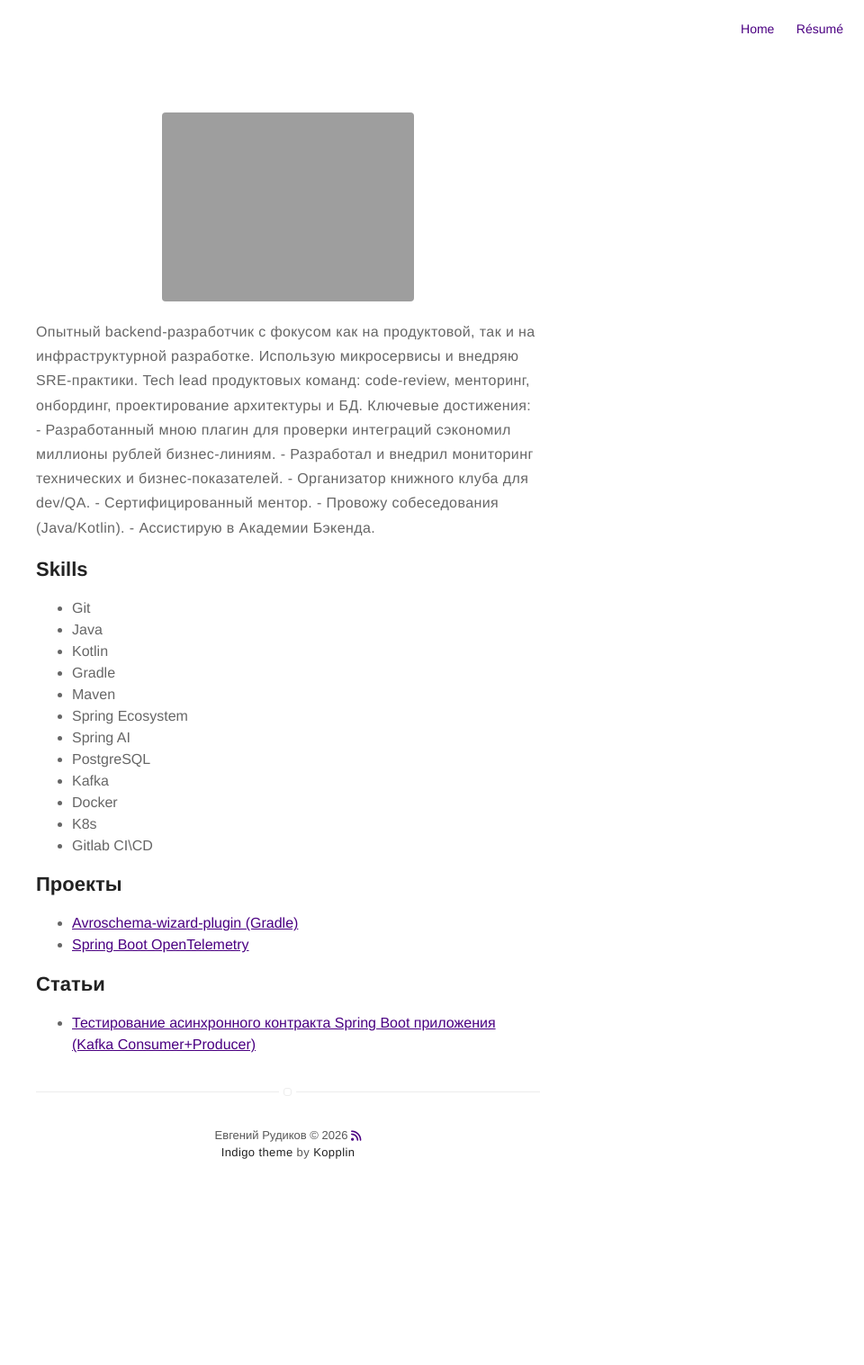
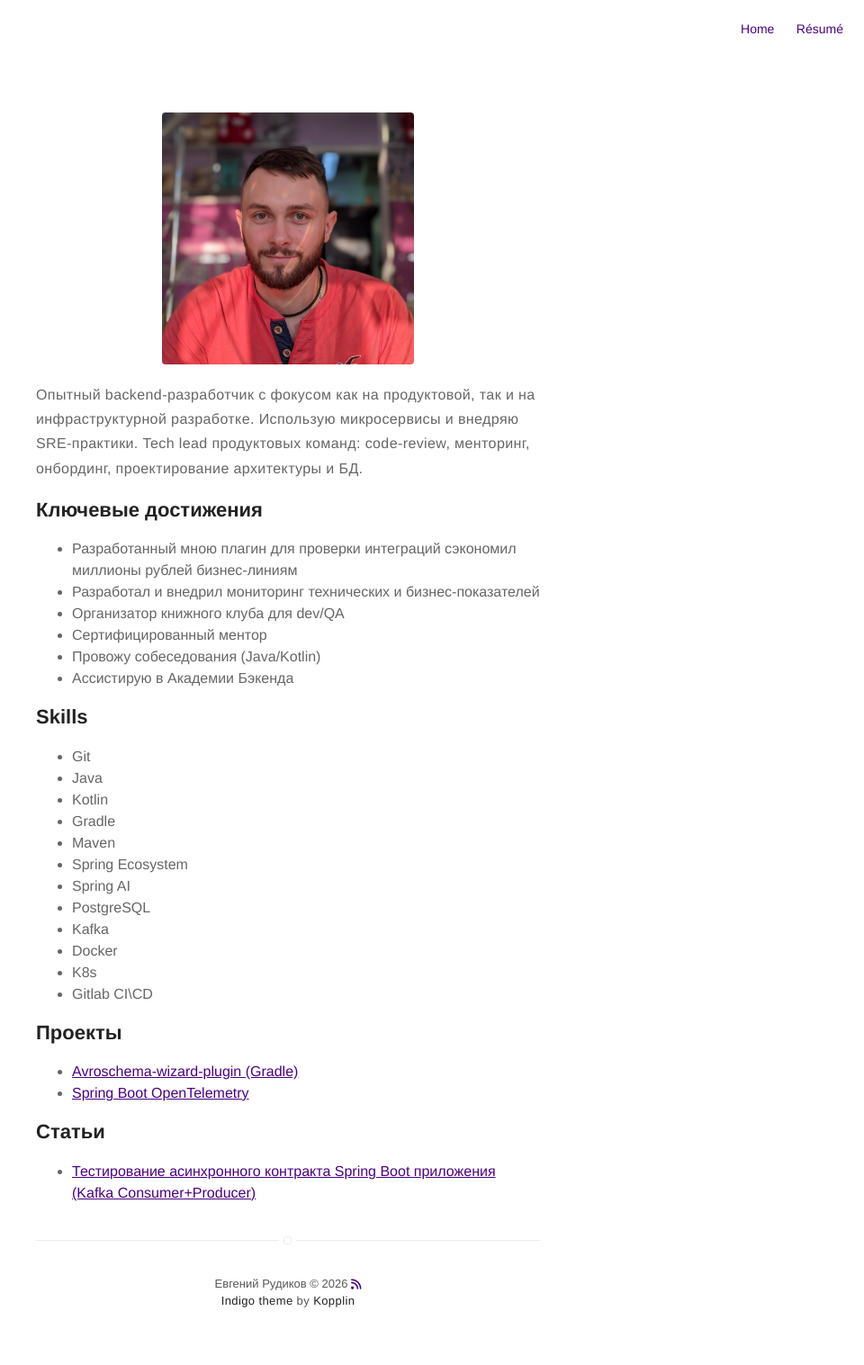
Before and after one commit to rudikone/rudikone.github.io, a Jekyll site: the page built from about.md, in a window 1280 px wide. Shown: the whole page at 90% size, without its empty margins (320-1280 px from the left). Built offline with Jekyll 4.4.1, drawn with Linux system fonts in a browser that asks for light colours; nearby versions of some CDN libraries; before the commit the page ends 1352 px from its top, so only the background shows below that.

Commit message:
Fix template

```diff
--- a/_config.yml
+++ b/_config.yml
@@ -5,7 +5,7 @@ bio: In Kotlin we trust
 # if it's an external image, update below for true
 # better with square images
 external-image: false
-picture: assets/images/profile2.jpg
+picture: assets/images/profile.jpg
 
 # your site color theme, true for dark theme,
 # false to light theme, auto to switch with system.
@@ -36,7 +36,7 @@ authors:
     name: Евгений Рудиков
     bio: In Kotlin we trust
     external-image: false
-    picture: assets/images/profile2.jpg
+    picture: assets/images/profile.jpg
     instagram: e.rudikov
 
 # do you want a larger site? change the option below
--- a/about.md
+++ b/about.md
@@ -5,17 +5,22 @@ layout: page
 
 ![Profile Image]({% if site.external-image %}{{ site.picture }}{% else %}{{ site.url }}/{{ site.picture }}{% endif %})
 
-<p>Опытный backend-разработчик с фокусом как на продуктовой, так и на инфраструктурной разработке.
+<p>
+Опытный backend-разработчик с фокусом как на продуктовой, так и на инфраструктурной разработке.
 Использую микросервисы и внедряю SRE-практики.
 Tech lead продуктовых команд: code-review, менторинг, онбординг, проектирование архитектуры и БД.
+</p>
 
-Ключевые достижения:
-- Разработанный мною плагин для проверки интеграций сэкономил миллионы рублей бизнес-линиям.
-- Разработал и внедрил мониторинг технических и бизнес-показателей.
-- Организатор книжного клуба для dev/QA.
-- Сертифицированный ментор.
-- Провожу собеседования (Java/Kotlin).
-- Ассистирую в Академии Бэкенда.</p>
+<h2>Ключевые достижения</h2>
+
+<ul class="first-list">
+	<li>Разработанный мною плагин для проверки интеграций сэкономил миллионы рублей бизнес-линиям</li>
+	<li>Разработал и внедрил мониторинг технических и бизнес-показателей</li>
+	<li>Организатор книжного клуба для dev/QA</li>
+	<li>Сертифицированный ментор</li>
+	<li>Провожу собеседования (Java/Kotlin)</li>
+    <li>Ассистирую в Академии Бэкенда</li>
+</ul>
 
 <h2>Skills</h2>
 
```
Also changed, not shown: assets/images/profile.jpg (added), 1 other file.
